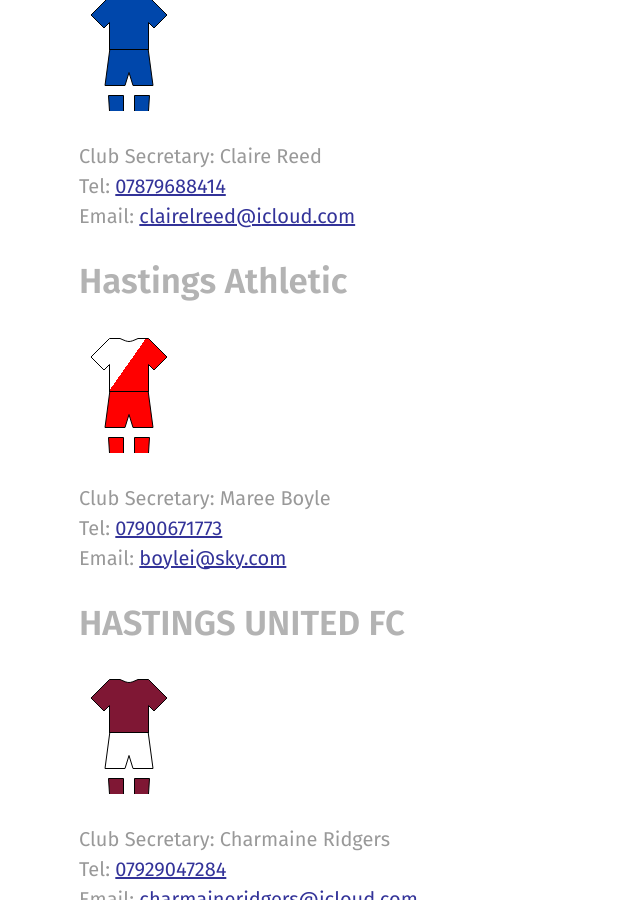
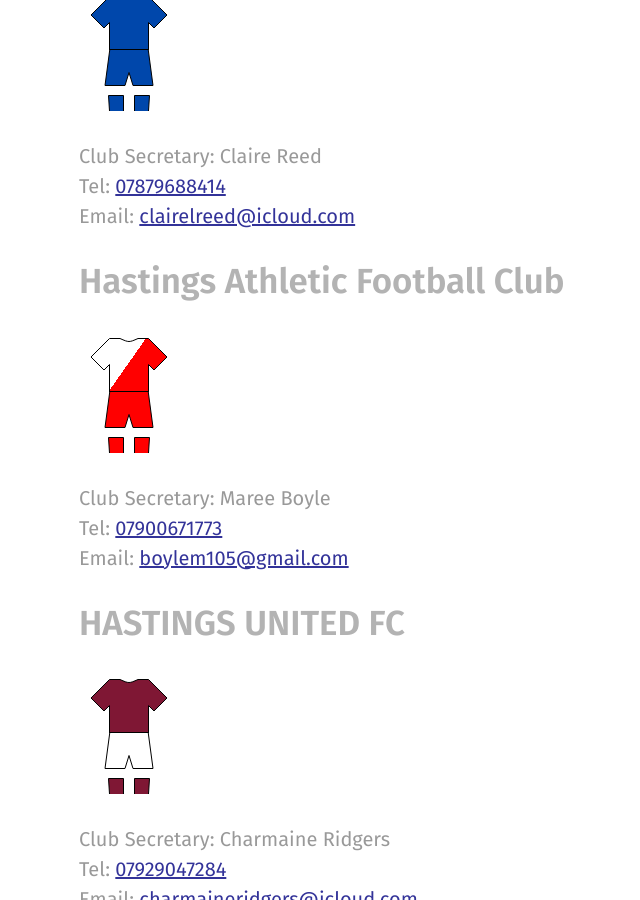
Before and after one commit to rotherleague/Rother, a Jekyll site: the page built from clubs.md, in a window 1280 px wide and 900 px high, scrolled down 2425 px. Shown: the whole window, without its empty margins (1-641 px from the left). Built offline with Jekyll 4.4.1, drawn with Linux system fonts in a browser that asks for light colours; nearby versions of some CDN libraries.

Commit message:
Update hastings_athletic.html

```diff
--- a/_includes/clubs/hastings_athletic.html
+++ b/_includes/clubs/hastings_athletic.html
@@ -1,4 +1,4 @@
-<h2 id="hastings_athletic"><strong>Hastings Athletic</strong></h2>
+<h2 id="hastings_athletic"><strong>Hastings Athletic Football Club</strong></h2>
 
 <p>{% include kit.html top="#ffffff" top2="#ff0000" shorts="#ff0000" socks="#ff0000" %}
 
@@ -6,4 +6,4 @@
 </p>
 <p>Club Secretary: Maree Boyle<br>
   Tel: <a href="tel:07900671773">07900671773</a><br>
-Email: <a href="mailto:boylei@sky.com">boylei@sky.com</a></p>
+Email: <a href="mailto:boylem105@gmail.com">boylem105@gmail.com</a></p>
```
